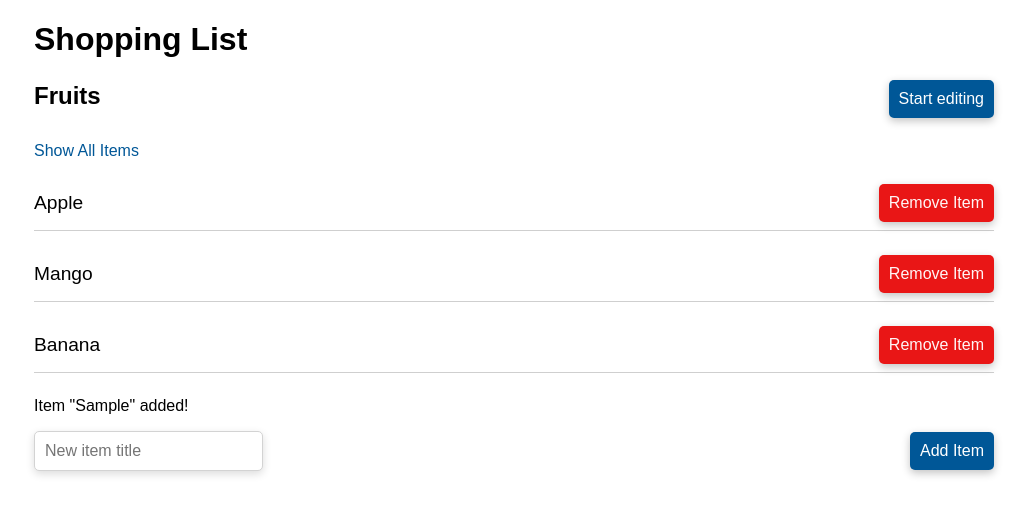
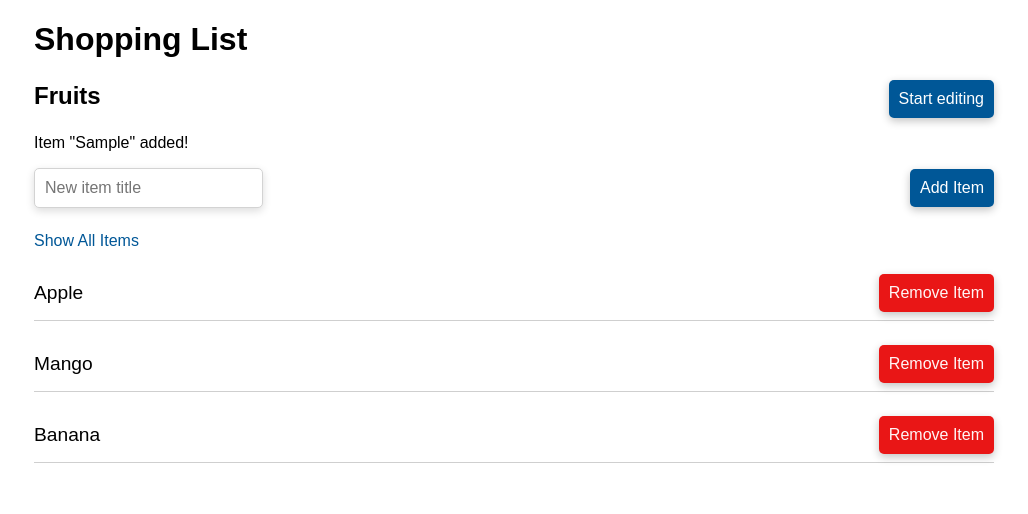
Before and after one commit to krystofmatejka/Frontend-Homework, a Next.js app: page /detail/1 in a window 1280 px wide. Both pictures are taken after typing "Sample" into the empty fields and a click on the button "Add Item". Shown: the top 514 px of the page, without its empty margins (126-1154 px from the left). Built offline with nearby package versions, Linux system fonts and the light colour scheme.

Commit message:
refactor

```diff
--- a/app/detail/[id]/components/toggle-is-active.tsx
+++ b/app/detail/[id]/components/active-filter.tsx
@@ -1,6 +1,6 @@
 import Link from 'next/link';
 
-export function ToggleIsActive({ listId, isActive }: { listId: string; isActive: boolean }) {
+export function ActiveFilter({ listId, isActive }: { listId: string; isActive: boolean }) {
     const newIsActive = !isActive;
     return (
         <Link
--- a/app/detail/[id]/components/update-title.tsx
+++ b/app/detail/[id]/components/list-header.tsx
@@ -4,13 +4,14 @@ import { useActionState, useState } from "react";
 import { updateListTitleAction, updateListMembersAction, leaveListAction } from "../actions";
 import { type Person, me } from "../users";
 
-export function UpdateTitle({ listId, currentTitle, owner, members }: { listId: string; currentTitle: string, owner: Person; members: Person[] }) {
+export function ListHeader({ listId, currentTitle, owner, members }: { listId: string; currentTitle: string, owner: Person; members: Person[] }) {
     const [state, formAction, pending] = useActionState(updateListTitleAction, null);
     const [stateMembers, formActionMembers, pendingMembers] = useActionState(updateListMembersAction, null);
     const [stateLeave, formActionLeave, pendingLeave] = useActionState(leaveListAction, null);
     const [isEdditing, setIsEdditing] = useState(false);
 
-    const canEdditing = (owner.id === me.id) || (members.find(member => member.id === me.id));
+    const isOwner = owner.id === me.id;
+    const isMember = members.find(member => member.id === me.id);
 
     const handleMembersFormAction = async (formData: FormData) => {
         await formActionMembers(formData);
@@ -27,18 +28,16 @@ export function UpdateTitle({ listId, currentTitle, owner, members }: { listId:
         setIsEdditing(false);
     };
 
-    if (!isEdditing && owner.id === me.id) {
+    if (isOwner && !isEdditing) {
         return (
             <div className="header-layout">
                 <h2>{currentTitle}</h2>
-                {canEdditing && (
-                    <button type="button" onClick={() => setIsEdditing(true)} disabled={pending} className="primary-button">Start editing</button>
-                )}
+                <button type="button" onClick={() => setIsEdditing(true)} disabled={pending} className="primary-button">Start editing</button>
             </div>
         )
     }
 
-    if (isEdditing && owner.id === me.id) {
+    if (isOwner && isEdditing) {
         return (
             <div className="header-layout">
                 <div>
@@ -67,7 +66,7 @@ export function UpdateTitle({ listId, currentTitle, owner, members }: { listId:
         )
     }
 
-    if (members.find(member => member.id === me.id)) {
+    if (isMember) {
         return (
             <div className="header-layout">
                 <h2>{currentTitle}</h2>
--- a/app/detail/[id]/components/detail-item.tsx
+++ b/app/detail/[id]/components/list-items.tsx
@@ -3,7 +3,7 @@
 import { useActionState } from "react";
 import { toggleItemIsActive, removeItemAction } from "../actions";
 
-export function DetailItem({ id, title, isActive, listId }: { id: string; title: string; isActive: boolean; listId: string }) {
+function DetailItem({ id, title, isActive, listId }: { id: string; title: string; isActive: boolean; listId: string }) {
     const [state, formAction] = useActionState(toggleItemIsActive, null);
     const [removeState, removeFormAction] = useActionState(removeItemAction, null);
 
@@ -24,3 +24,13 @@ export function DetailItem({ id, title, isActive, listId }: { id: string; title:
         </div>
     )
 }
+
+export function ListItems({ listId, items }: { listId: string; items: { id: string; title: string; isActive: boolean }[] }) {
+    return (
+        <>
+            {items.map((item) => {
+                return <DetailItem key={item.id} listId={listId} id={item.id} title={item.title} isActive={item.isActive} />;
+            })}
+        </>
+    )
+}
--- a/app/detail/[id]/components/new-item-form.tsx
+++ /dev/null
@@ -1,24 +0,0 @@
-'use client';
-
-import { useActionState } from "react";
-import { addItemAction } from "../actions";
-
-export function NewItemForm({ listId }: { listId: string }) {
-    const [state, formAction, pending] = useActionState(addItemAction, null);
-
-    if (pending) {
-        return <p>Adding item...</p>;
-    }
-
-    return (
-        <form action={formAction} key={Math.random()}>
-            {state?.success === false && <p>Error adding item.</p>}
-            {state?.success === true && <p>Item "{state.item.title}" added!</p>}
-            <div className="new-item-layout">
-                <input type="hidden" name="listId" value={listId} />
-                <input type="text" name="name" placeholder="New item title" className="new-item-input" />
-                <button type="submit" className="add-item-button">Add Item</button>
-            </div>
-        </form>
-    )
-}
--- /dev/null
+++ b/app/detail/[id]/components/new-item.tsx
@@ -0,0 +1,29 @@
+'use client';
+
+import { useActionState, useRef, useEffect } from "react";
+import { addItemAction } from "../actions";
+
+export function NewItem({ listId }: { listId: string }) {
+    const [state, formAction, pending] = useActionState(addItemAction, null);
+    const newItemMessageRef = useRef<HTMLDivElement>(null);
+
+    useEffect(() => {
+        setTimeout(() => {
+            if (newItemMessageRef.current) {
+                newItemMessageRef.current.remove();
+            }
+        }, 5000);
+    });
+
+    return (
+        <form action={formAction} className="new-item-spacing">
+            {state?.success === false && <p>Error adding item.</p>}
+            {state?.success === true && <p ref={newItemMessageRef}>Item "{state.item.title}" added!</p>}
+            <div className="new-item-layout">
+                <input type="hidden" name="listId" value={listId} />
+                <input type="text" name="name" placeholder="New item title" className="new-item-input" />
+                <button type="submit" className="add-item-button" disabled={pending}>{pending ? 'Adding...' : 'Add Item'}</button>
+            </div>
+        </form>
+    )
+}
--- a/app/detail/[id]/components/reset-state.tsx
+++ /dev/null
@@ -1,16 +0,0 @@
-'use client';
-
-import { useActionState } from "react";
-import { resetListAction } from "../actions";
-
-export function ResetStateButton({ listId }: { listId: string }) {
-    const [state, formAction, pending] = useActionState(resetListAction, null)
-    return (
-        <form action={formAction}>
-            <input type="hidden" name="listId" value={listId} />
-            <button type="submit" disabled={pending}>
-                {pending ? 'Resetting...' : 'Reset List State'}
-            </button>
-        </form>
-    )
-}
--- a/app/detail/[id]/detail.css
+++ b/app/detail/[id]/detail.css
@@ -27,6 +27,10 @@ button {
 }
 
 /* Add Item */
+
+.new-item-spacing {
+    margin: 1rem 0;
+}
 
 .new-item-layout {
     display: flex;
--- a/app/detail/[id]/error.tsx
+++ b/app/detail/[id]/error.tsx
@@ -5,7 +5,7 @@ export default function DetailError({ error, reset }: { error: Error; reset: ()
         <div>
             <h1>Something went wrong.</h1>
             <p>{error.message}</p>
-            <button onClick={() => reset()}>Try again</button>
+            <button onClick={() => reset()} className="primary-button">Try again</button>
         </div>
     )
 }
--- a/app/detail/[id]/layout.tsx
+++ b/app/detail/[id]/layout.tsx
@@ -2,7 +2,7 @@ import './detail.css';
 
 export default function DetailLayout({ children }: { children: React.ReactNode }) {
     return (
-        <div className="detail-layout">
+        <div>
             <h1>Shopping List</h1>
             {children}
         </div>
--- a/app/detail/[id]/page.tsx
+++ b/app/detail/[id]/page.tsx
@@ -1,11 +1,10 @@
 import { Suspense } from "react";
 import { notFound } from "next/navigation";
 import { fetchList } from "./actions";
-import { NewItemForm } from "./components/new-item-form";
-import { ResetStateButton } from "./components/reset-state";
-import { DetailItem } from "./components/detail-item";
-import { ToggleIsActive } from "./components/toggle-is-active";
-import { UpdateTitle } from "./components/update-title";
+import { NewItem } from "./components/new-item";
+import { ListItems } from "./components/list-items";
+import { ActiveFilter } from "./components/active-filter";
+import { ListHeader } from "./components/list-header";
 
 async function DetailList({ id, isActive }: { id: string; isActive: boolean }) {
   const list = await fetchList(id, isActive);
@@ -15,15 +14,12 @@ async function DetailList({ id, isActive }: { id: string; isActive: boolean }) {
   }
 
   return (
-    <div>
-      <UpdateTitle listId={id} currentTitle={list.title} owner={list.owner} members={list.members} />
-      <ToggleIsActive listId={id} isActive={isActive} />
-      {list.items.map((item) => {
-        return <DetailItem key={item.id} id={item.id} title={item.title} isActive={item.isActive} listId={id} />;
-      })}
-      <NewItemForm listId={id} />
-      {/*<ResetStateButton listId={id} />*/}
-    </div>
+    <>
+      <ListHeader listId={id} currentTitle={list.title} owner={list.owner} members={list.members} />
+      <NewItem listId={id} />
+      <ActiveFilter listId={id} isActive={isActive} />
+      <ListItems listId={id} items={list.items} />
+    </>
   );
 }
 
@@ -33,10 +29,8 @@ export default async function DetailPage({ params, searchParams }: { params: Pro
   const isActiveParam = Boolean(unwrappedSearchParams.isActive === undefined || unwrappedSearchParams.isActive === 'true');
 
   return (
-    <div>
-      <Suspense fallback={<div>Loading...</div>}>
-        <DetailList id={unwrappedParams.id} isActive={Boolean(isActiveParam)} />
-      </Suspense>
-    </div>
+    <Suspense fallback={<div>Loading...</div>}>
+      <DetailList id={unwrappedParams.id} isActive={Boolean(isActiveParam)} />
+    </Suspense>
   );
 }
```
Also changed, not shown: app/globals.css (+0 -28 lines).
